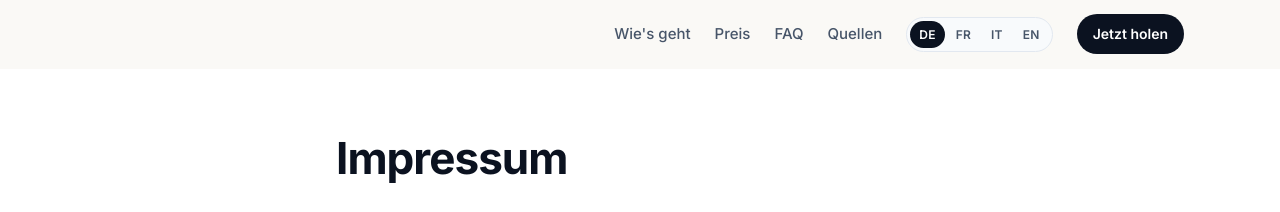
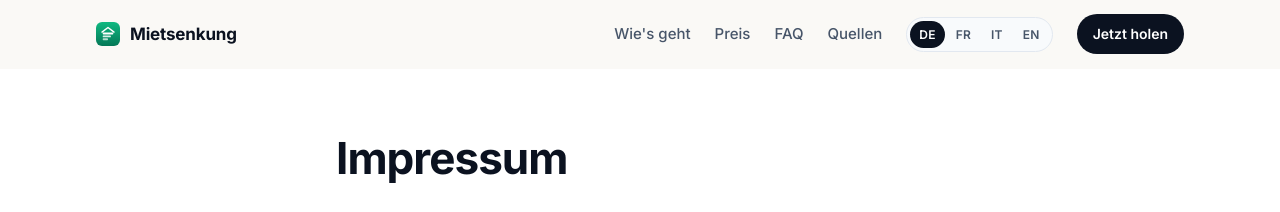
Before and after one commit to mietsenkung-app/mietsenkung-app.github.io, a Jekyll site: the page built from impressum.md, in a window 1280 px wide. Shown: the top 212 px of the page. Built offline with Jekyll 4.4.1, drawn with Linux system fonts in a browser that asks for light colours.

Commit message:
fix: Header-Logo auf Subseiten (FAQ, Privacy, AGB, Impressum) immer sichtbar
Manuel-Befund: bei allen Subseiten fehlt das Logo oben links, kommt erst
beim Scrollen. Ursache: .brand--scrolled ist immer hidden (opacity:0) und
wird erst per is-scrolled-Class (scrollY > 24) sichtbar. Auf der Landing
ist das richtig (Hero-Brand-Block uebernimmt die Brand-Visibility), auf
Subseiten gibt es aber keinen Hero-Brand-Block.

Fix: Landing-Detection via Liquid (page.url == / oder /fr/ /it/ /en/).
Subseiten kriegen .brand ohne .brand--scrolled-Modifier - Logo ist von
Anfang an sichtbar. Plus body.is-landing/is-subpage als utility class
fuer kuenftige Page-spezifische CSS-Regeln.

```diff
--- a/_layouts/default.html
+++ b/_layouts/default.html
@@ -53,12 +53,16 @@
   {% for entry in site.data.i18n.urls %}<link rel="alternate" hreflang="{{ entry[0] }}" href="{{ entry[1] | relative_url }}">{% endfor %}
   <link rel="alternate" hreflang="x-default" href="{{ '/' | relative_url }}">
 </head>
-<body>
+{% assign is_landing = false %}
+{% if page.url == "/" or page.url == "/fr/" or page.url == "/it/" or page.url == "/en/" %}
+  {% assign is_landing = true %}
+{% endif %}
+<body class="{% if is_landing %}is-landing{% else %}is-subpage{% endif %}">
   <a class="skip-link" href="#main">{{ t.skip }}</a>
 
   <header class="site-nav" id="top">
     <div class="site-nav__inner">
-      <a class="brand brand--scrolled" href="{{ home | relative_url }}" aria-label="{{ t.brand_aria }}">
+      <a class="brand{% if is_landing %} brand--scrolled{% endif %}" href="{{ home | relative_url }}" aria-label="{{ t.brand_aria }}">
         <span class="brand__mark" aria-hidden="true">
           <img src="{{ '/assets/app_icon.svg' | relative_url }}" alt="" width="24" height="24">
         </span>
```
